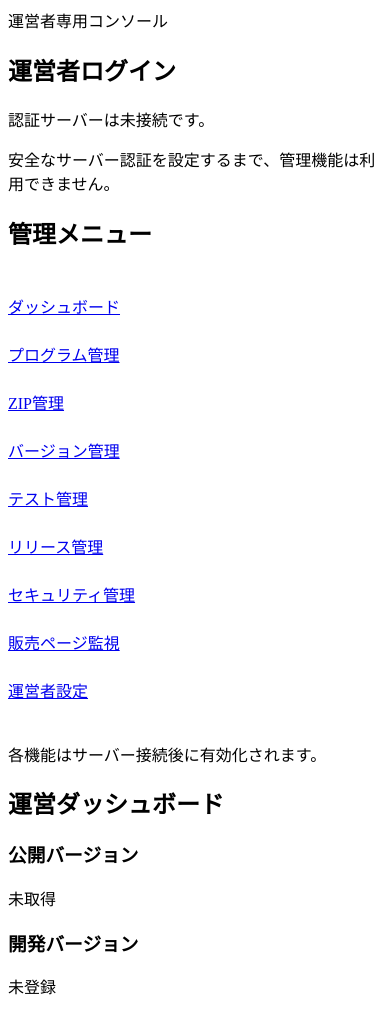
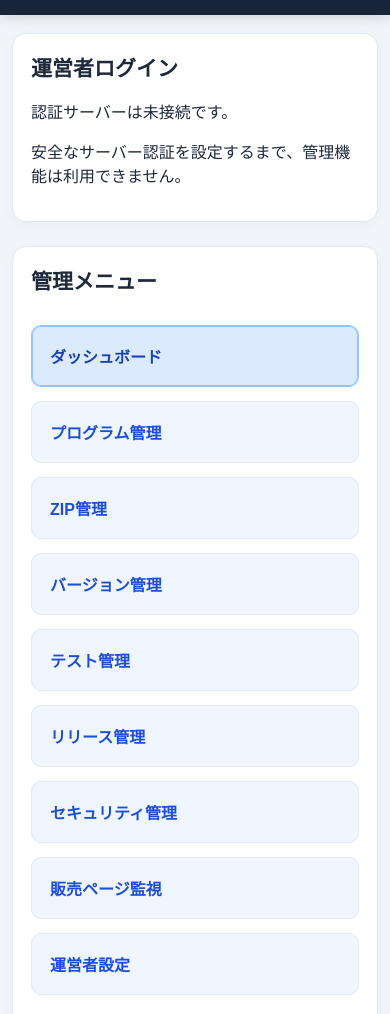
Before and after one commit to Himari0120/Himari0120.github.io, a plain HTML site: page operator/index.html in a window 390 px wide. Shown: the part 81-1095 px from the top of the page. Drawn offline with Linux system fonts and the light colour scheme.

Commit message:
Enhance CSS styles for improved layout and design

```diff
--- a/operator/css/operator.css
+++ b/operator/css/operator.css
@@ -1,17 +1,150 @@
-/* 管理メニューの視認性改善 */
+* {
+  box-sizing: border-box;
+}
+
+body {
+  margin: 0;
+  background: #f1f5f9;
+  color: #1e293b;
+  font-family: Arial, "Noto Sans JP", sans-serif;
+}
+
+.header {
+  padding: 22px 30px;
+  background: #17243a;
+  color: white;
+  box-shadow: 0 3px 12px #0002;
+}
+
+.header h1 {
+  margin: 0 0 6px;
+  font-size: 24px;
+}
+
+.header span {
+  font-size: 13px;
+  color: #cbd5e1;
+}
+
+.container {
+  max-width: 1200px;
+  margin: 30px auto;
+  padding: 0 20px;
+}
+
+.login-panel,
+.dashboard,
+.management-section {
+  margin-bottom: 24px;
+  padding: 26px;
+  background: white;
+  border: 1px solid #e2e8f0;
+  border-radius: 14px;
+  box-shadow: 0 4px 14px #0f172a08;
+}
+
+h2 {
+  margin-top: 0;
+  font-size: 21px;
+}
+
 .dashboard nav {
-  position: sticky;
-  top: 0;
-  z-index: 10;
+  display: grid;
+  grid-template-columns: repeat(auto-fit, minmax(190px, 1fr));
+  gap: 14px;
   padding: 12px 0;
-  background: #ffffff;
 }
 
 .dashboard nav a {
-  min-height: 52px;
   display: flex;
   align-items: center;
+  min-height: 52px;
+  padding: 18px;
+  background: #eff6ff;
+  border: 1px solid #dbeafe;
+  border-radius: 10px;
+  color: #1d4ed8;
+  text-decoration: none;
+  font-weight: bold;
   transition: background 0.2s ease, border-color 0.2s ease;
+}
+
+.dashboard nav a:hover {
+  background: #dbeafe;
+  transform: translateY(-2px);
+}
+
+.dashboard nav a.active {
+  background: #dbeafe;
+  border-color: #93c5fd;
+  color: #1e40af;
+  box-shadow: inset 0 0 0 1px #93c5fd;
+}
+
+.dashboard-grid {
+  display: grid;
+  grid-template-columns: repeat(auto-fit, minmax(220px, 1fr));
+  gap: 16px;
+  margin-top: 20px;
+}
+
+.status-card {
+  padding: 20px;
+  background: #f8fafc;
+  border: 1px solid #e2e8f0;
+  border-left: 4px solid #64748b;
+  border-radius: 10px;
+}
+
+.status-card h3 {
+  margin: 0 0 12px;
+  font-size: 16px;
+}
+
+.status-card p {
+  margin: 0;
+  color: #475569;
+  font-weight: bold;
+}
+
+.notice {
+  margin-top: 22px;
+  padding: 16px;
+  background: #fff7ed;
+  border: 1px solid #fed7aa;
+  border-radius: 9px;
+  color: #9a3412;
+  line-height: 1.7;
+}
+
+.page-heading {
+  display: flex;
+  align-items: center;
+  justify-content: space-between;
+  flex-wrap: wrap;
+  gap: 12px;
+  margin: 28px 0 20px;
+  padding-bottom: 14px;
+  border-bottom: 1px solid #e2e8f0;
+}
+
+.page-heading h2 {
+  margin: 0;
+}
+
+.back-link {
+  display: inline-block;
+  padding: 10px 16px;
+  background: #17243a;
+  color: #ffffff;
+  border-radius: 8px;
+  text-decoration: none;
+  font-size: 13px;
+  font-weight: bold;
+}
+
+.back-link:hover {
+  background: #334b70;
 }
 
 .dashboard nav a:focus-visible,
@@ -24,9 +157,39 @@
   scroll-margin-top: 90px;
 }
 
+footer {
+  padding: 25px;
+  text-align: center;
+  color: #64748b;
+}
+
 @media (max-width: 600px) {
+  .header {
+    padding: 18px;
+  }
+
+  .container {
+    margin: 18px auto;
+    padding: 0 12px;
+  }
+
+  .login-panel,
+  .dashboard,
+  .management-section {
+    padding: 18px;
+  }
+
+  .dashboard-grid {
+    grid-template-columns: 1fr;
+  }
+
+  .page-heading {
+    align-items: flex-start;
+    flex-direction: column;
+  }
+
   .dashboard nav {
-    position: static;
+    grid-template-columns: 1fr;
   }
 
   .dashboard nav a {
```
